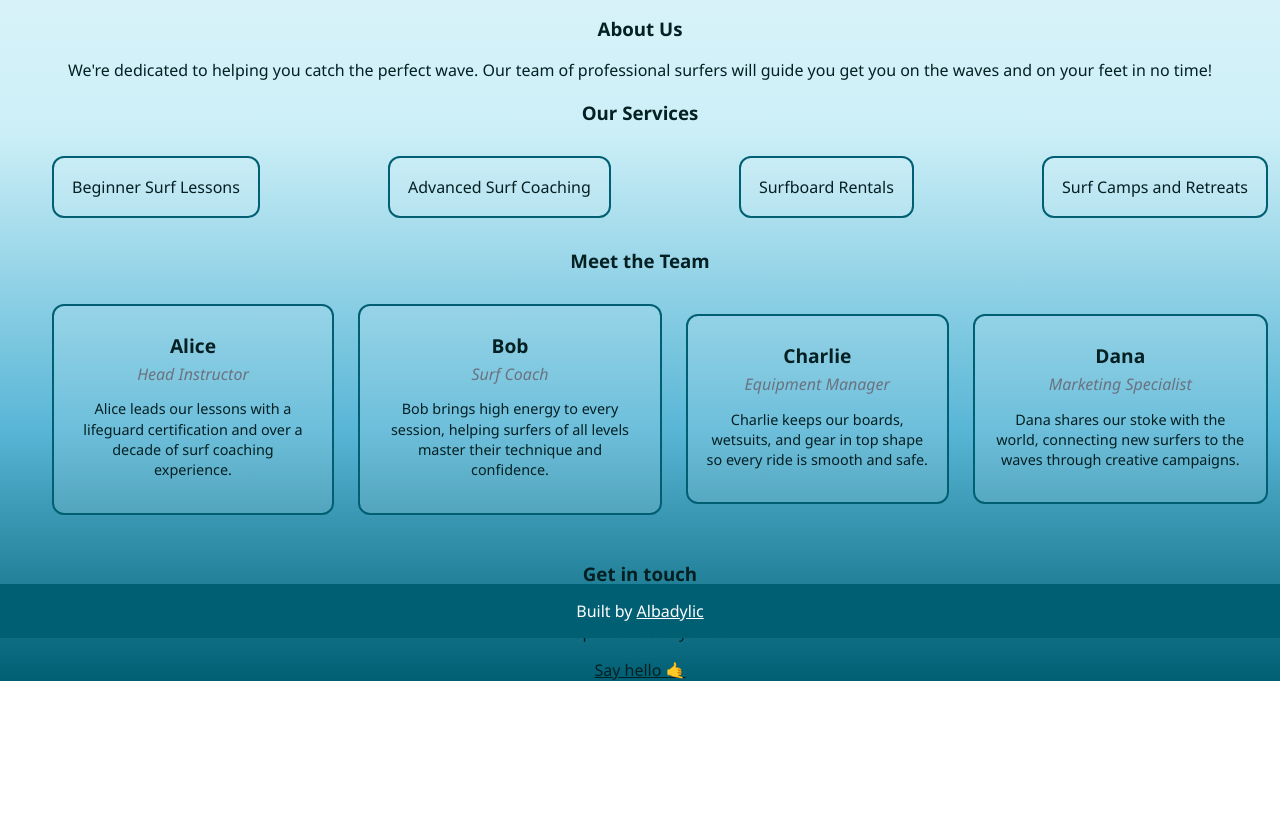
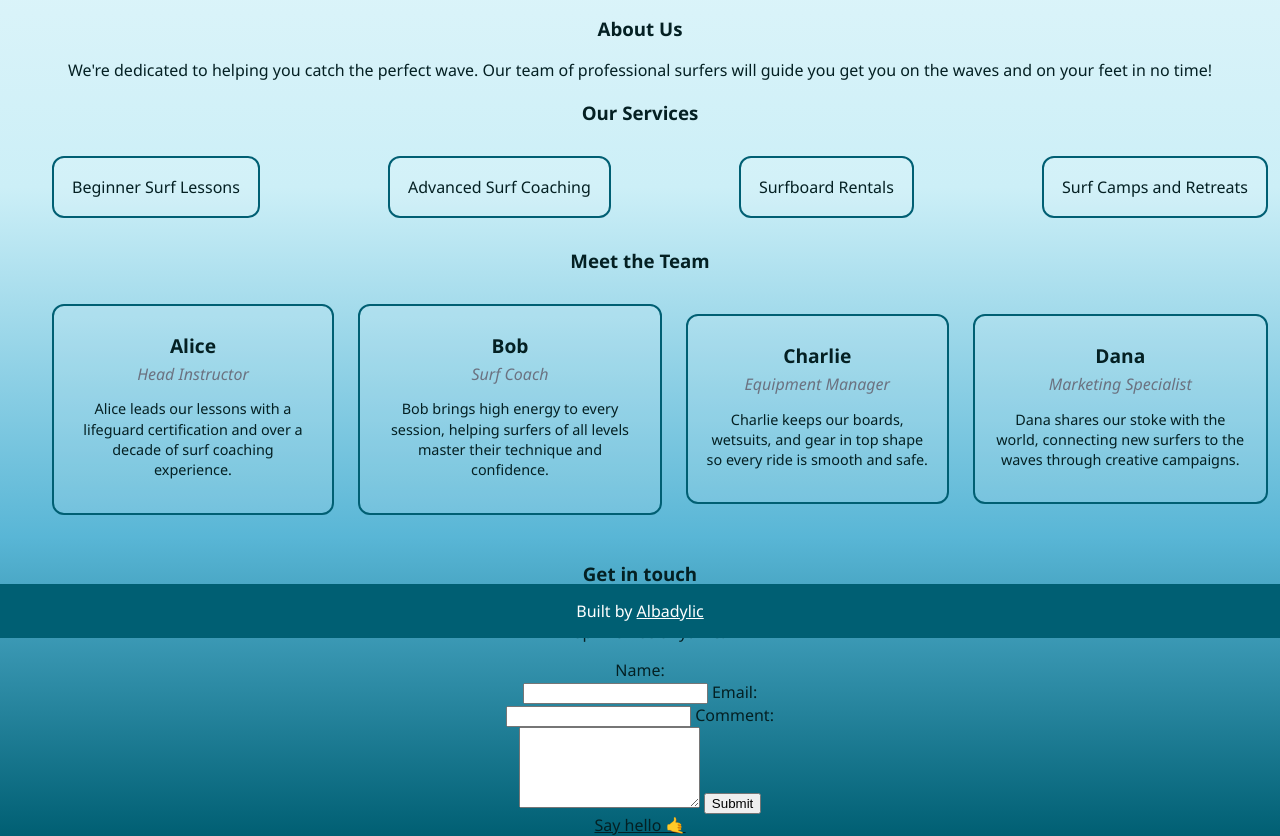
Before and after one commit to Albadylic/swell-time, a plain HTML site: page index.html in a window 1280 px wide. Shown: the part 162-998 px from the top of the page. Before the commit the page ends 843 px from the top, so only its background shows below. Drawn offline with Linux system fonts and the light colour scheme.

Commit message:
Add HTML for contact form

```diff
--- a/index.html
+++ b/index.html
@@ -69,6 +69,18 @@
       <section id="contact-details">
         <h3>Get in touch</h3>
         <p>Drop in on us anytime!</p>
+        <form>
+          <label for="name">Name:</label><br>
+          <input type="text" id="name" name="name" required>
+
+          <label for="email">Email:</label><br>
+          <input type="email" id="email" name="email" required>
+
+          <label for="comment">Comment:</label><br>
+          <textarea id="comment" name="comment" rows="5" required></textarea>
+
+          <button type="submit">Submit</button>
+        </form>
         <a href="mailto:hello@swelltime.io">Say hello 🤙</a>
       </section>
     </main>
```
